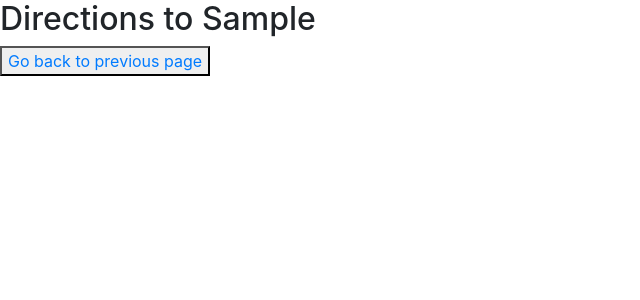
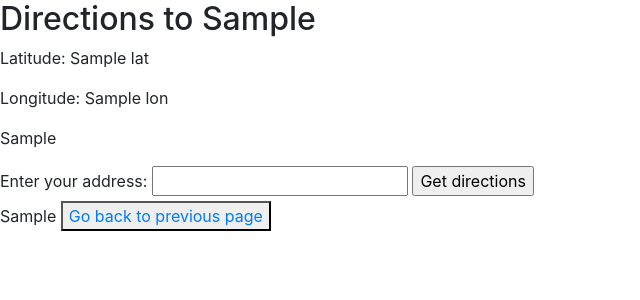
Before and after one commit to rcapollari/NBA-Team-and-Arena-Finder, a Flask app: template templates/directions.html in a window 1280 px wide. Shown: the top 300 px of the page, without its empty margins (0-640 px from the left). Run offline with Flask 3, Linux system fonts and the light colour scheme; the template is opened without the code that fills it: most values are stand-ins (such as "Sample title", 1, 10 or a date in 2020); some libraries are stand-ins or nearby versions.

Commit message:
starts to add map and route data

```diff
--- a/app.py
+++ b/app.py
@@ -5,13 +5,19 @@ import plotly.express as px
 import pandas as pd
 from flask_caching import Cache
 import os
+import geopy
+from geopy.geocoders import Nominatim
+import folium
+from map_secrets import API_KEY
+import requests
+import openrouteservice as ors
 
 app = Flask(__name__)
 app.config['CACHE_TYPE'] = 'filesystem'
 app.config['CACHE_DIR'] = '/cache.json'
 cache = Cache(app)
 
-# Data obtained from https://simplemaps.com/data/us-cities
+# CSV data obtained from https://simplemaps.com/data/us-cities
 df = pd.read_csv('uscities.csv')
 nba_teams = teams.get_teams()
 nba_cities = [team['city'] for team in nba_teams]
@@ -33,14 +39,6 @@ lakers_df = pd.DataFrame({
 })
 df_combined = pd.concat([df_filtered, lakers_df], ignore_index=True)
 
-# tree = ("Do you want directions to this team's arena?",
-#         ("Do you want to look for tickets?",
-#             ("Go to TicketMaster or another ticket site", None, None),
-#             ("Directions", None, None)),
-#         ("Do you want to see this team's current roster and stats?",
-#             ("Do you want to see the current stats?", None, None),
-#             ("Do you want to see all time team info?", None, None)))
-
 tree = \
     ("Do you want directions to this team's arena?",
      ("Do you want to look for tickets first?", None, None),
@@ -58,6 +56,10 @@ def traverse(tree):
             return traverse(right)
         else:
             return question
+
+nom = Nominatim(user_agent="SI 507 Final Project")
+n = nom.geocode("Little Caesars Arena")
+print(n.latitude, n.longitude)
 
 @app.route('/')
 def index():
@@ -136,7 +138,30 @@ def directions_page(team):
     team_info = team_details.team_background.get_dict()['data'][0]
     arena_index = team_details.team_background.get_dict()['headers'].index('ARENA')
     team_arena = team_info[arena_index]
-    return render_template('directions.html', team=team, team_arena=team_arena)
+
+    nom = Nominatim(user_agent="SI 507 Final Project")
+    n = nom.geocode(team_arena)
+    lat = n.latitude
+    lon = n.longitude
+
+    map = folium.Map(location=[lat, lon], zoom_start=13, tiles='OpenStreetMap', width=700, height=500)
+    folium.Marker(location=[lat, lon], tooltip=team_arena).add_to(map)
+    map_html = map._repr_html_()
+
+    # Get the user's current location (latitude, longitude) using geopy
+    user_address = request.form.get('user-address')
+    user_location = nom.geocode("300 State St, Ann Arbor, MI") # user address goes in here
+    user_lat, user_lon = user_location.latitude, user_location.longitude
+    url = f'https://api.openrouteservice.org/v2/directions/driving-car?api_key={API_KEY}&start={user_lon},{user_lat}&end={lon},{lat}'
+    response = requests.get(url)
+
+    # Parse the JSON response and extract the route geometry and instructions
+    data = response.json()
+    print(data)
+    route_geometry = data['features'][0]['geometry']['coordinates']
+    route_instructions = [(step['instruction'], step['distance'], step['duration']) for step in data['features'][0]['properties']['segments'][0]['steps']]
+
+    return render_template('directions.html', team=team, team_arena=team_arena, lat=lat, lon=lon, map_html=map_html, route_instructions=route_instructions)
 
 @app.route('/demo', methods=['GET', 'POST'])
 def demo():
--- a/templates/directions.html
+++ b/templates/directions.html
@@ -4,9 +4,19 @@
     <meta charset="utf-8">
     <title>Directions</title>
     <link rel="stylesheet" href="https://maxcdn.bootstrapcdn.com/bootstrap/4.0.0/css/bootstrap.min.css">
+
 </head>
 <body>
     <h2>Directions to {{team_arena}}</h2>
+    <p>Latitude: {{lat}}</p>
+    <p>Longitude: {{lon}}</p>
+    <p>{{route_instructions}}</p>
+    <form method="POST" action="{{ url_for('directions_page', team=team) }}">
+        <label for="user-address">Enter your address:</label>
+        <input type="text" name="user-address" id="user-address">
+        <input type="submit" value="Get directions">
+    </form>
+    {{map_html|safe}}
     <button><a href="{{ url_for('question', team=team) }}">Go back to previous page</a></button>
 </body>
 </html>
```
Also changed, not shown: templates/result.html (+0 -8 lines).
